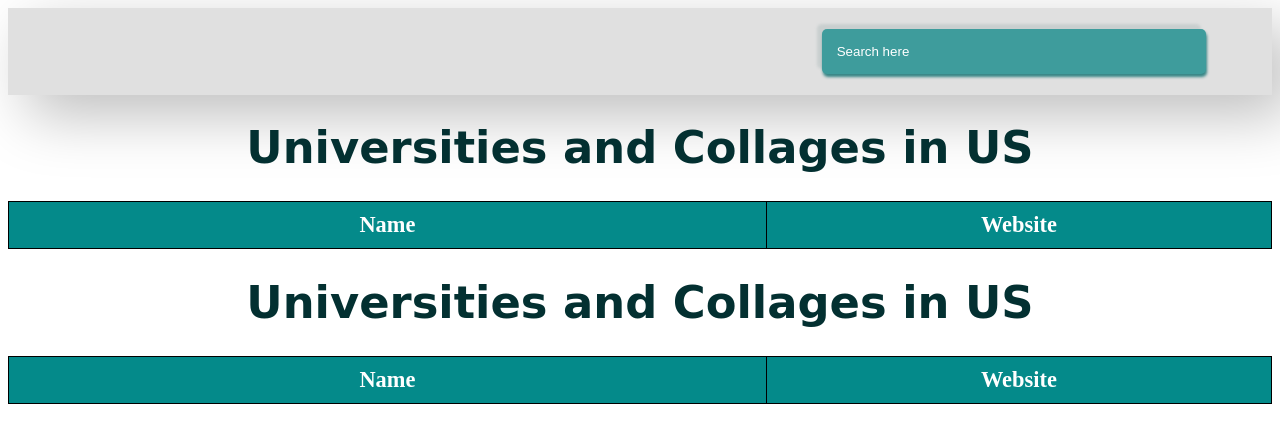
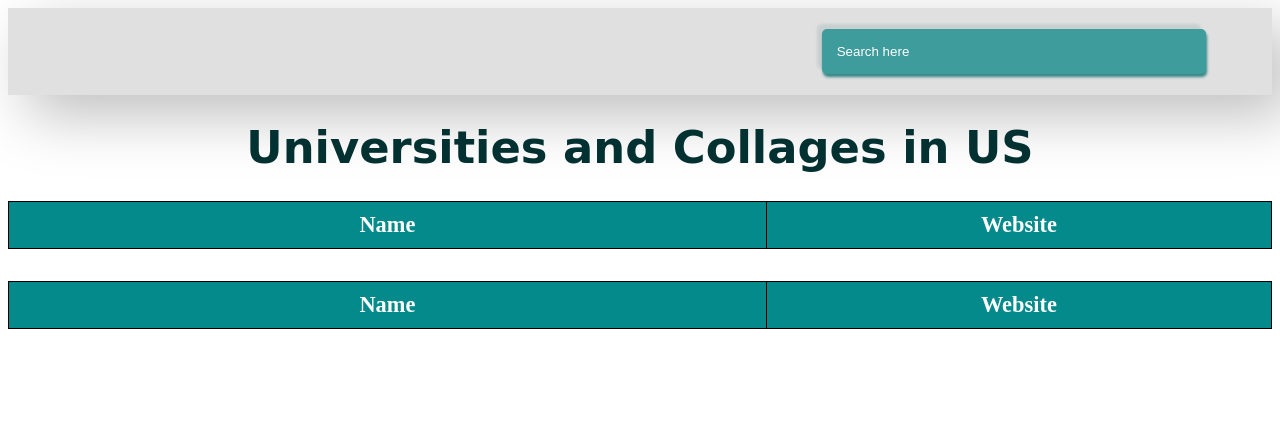
Before and after one commit to Racheal777/Api-Project, a plain HTML site: page index.html in a window 1280 px wide. Drawn offline with Linux system fonts and the light colour scheme; no server answers.

Commit message:
css changes

```diff
--- a/index.html
+++ b/index.html
@@ -42,7 +42,7 @@
 
     <div class="tabless">
         <table>
-            <caption>Universities and Collages in US</caption>
+
             <thead>
                 <tr>
                     <th class="name">Name</th>
--- a/styles.css
+++ b/styles.css
@@ -13,6 +13,7 @@ table{
 }
 
 .tabless{
+    margin: 2em auto 10px;
     width: 100%;
     /* font-size: 1.4em; */
     border-collapse: collapse;
```
